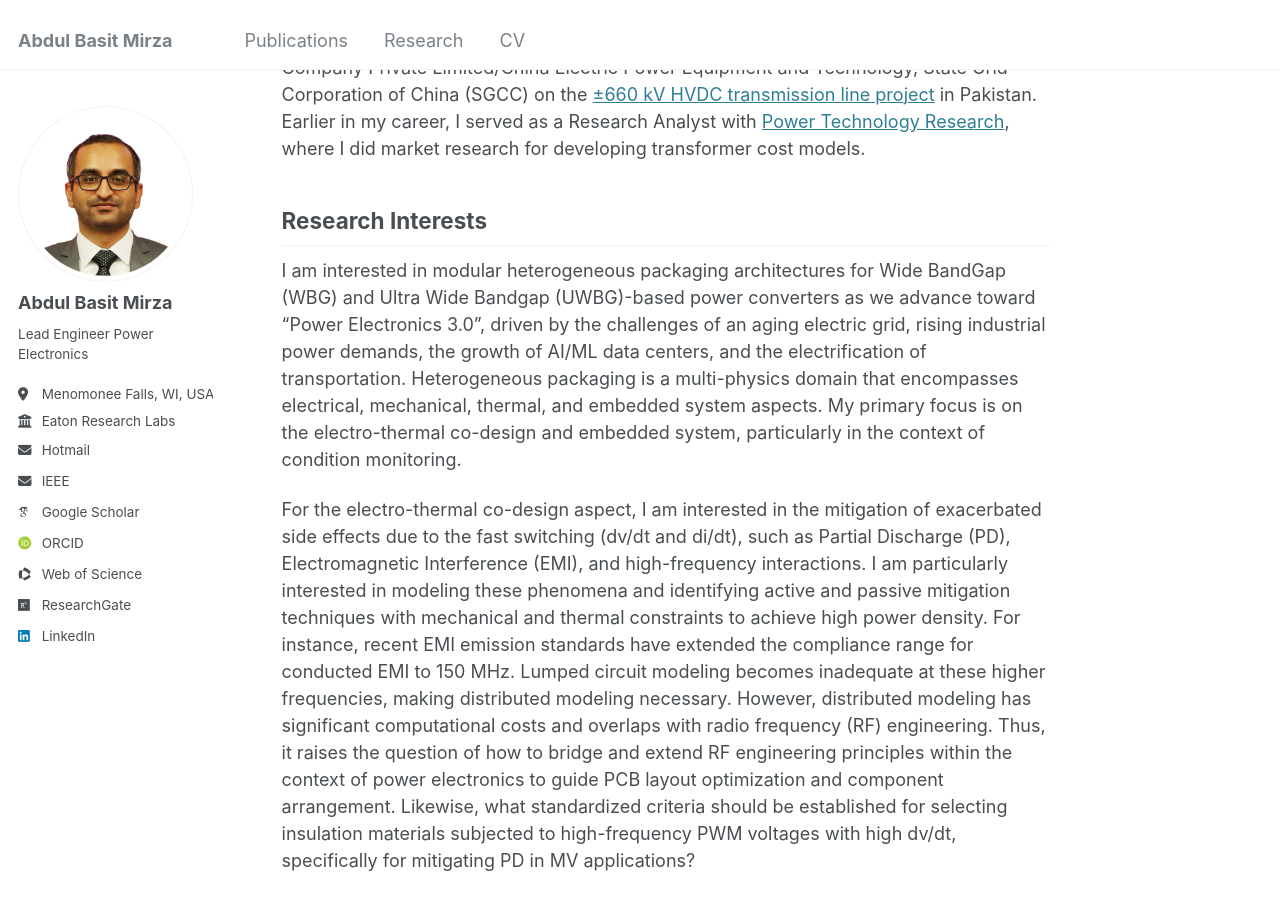
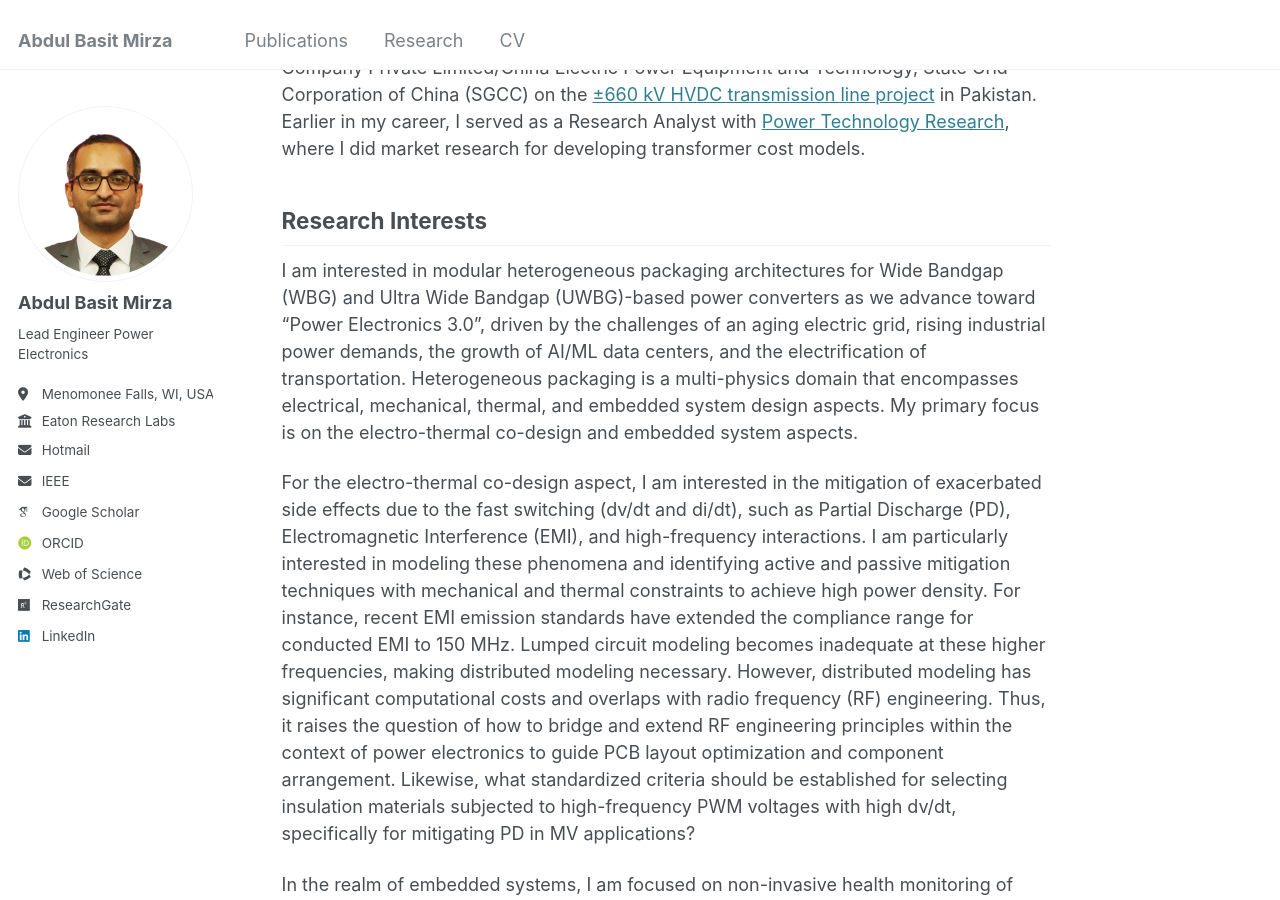
Before and after one commit to AbdulBasitMirza/abdulbasitmirza.github.io, a Jekyll site: the page built from _pages/about.md, in a window 1280 px wide and 900 px high, scrolled down 361 px. Built offline with Jekyll 4.4.1, drawn with Linux system fonts in a browser that asks for light colours; some web fonts are replaced.

Commit message:
Update about.md

```diff
--- a/_pages/about.md
+++ b/_pages/about.md
@@ -14,7 +14,7 @@ During my Ph.D., I worked as a research intern in Summer 2022 at GE Aerospace Re
 
 Research Interests
 -----
-I am interested in modular heterogeneous packaging architectures for Wide BandGap (WBG) and Ultra Wide Bandgap (UWBG)-based power converters as we advance toward "Power Electronics 3.0", driven by the challenges of an aging electric grid, rising industrial power demands, the growth of AI/ML data centers, and the electrification of transportation. Heterogeneous packaging is a multi-physics domain that encompasses electrical, mechanical, thermal, and embedded system aspects. My primary focus is on the electro-thermal co-design and embedded system, particularly in the context of condition monitoring.
+I am interested in modular heterogeneous packaging architectures for Wide Bandgap (WBG) and Ultra Wide Bandgap (UWBG)-based power converters as we advance toward "Power Electronics 3.0", driven by the challenges of an aging electric grid, rising industrial power demands, the growth of AI/ML data centers, and the electrification of transportation. Heterogeneous packaging is a multi-physics domain that encompasses electrical, mechanical, thermal, and embedded system design aspects. My primary focus is on the electro-thermal co-design and embedded system aspects.
 
 For the electro-thermal co-design aspect, I am interested in the mitigation of exacerbated side effects due to the fast switching (dv/dt and di/dt), such as Partial Discharge (PD), Electromagnetic Interference (EMI), and high-frequency interactions. I am particularly interested in modeling these phenomena and identifying active and passive mitigation techniques with mechanical and thermal constraints to achieve high power density. For instance, recent EMI emission standards have extended the compliance range for conducted EMI to 150 MHz. Lumped circuit modeling becomes inadequate at these higher frequencies, making distributed modeling necessary. However, distributed modeling has significant computational costs and overlaps with radio frequency (RF) engineering. Thus, it raises the question of how to bridge and extend RF engineering principles within the context of power electronics to guide PCB layout optimization and component arrangement. Likewise, what standardized criteria should be established for selecting insulation materials subjected to high-frequency PWM voltages with high dv/dt, specifically for mitigating PD in MV applications?
 
```
